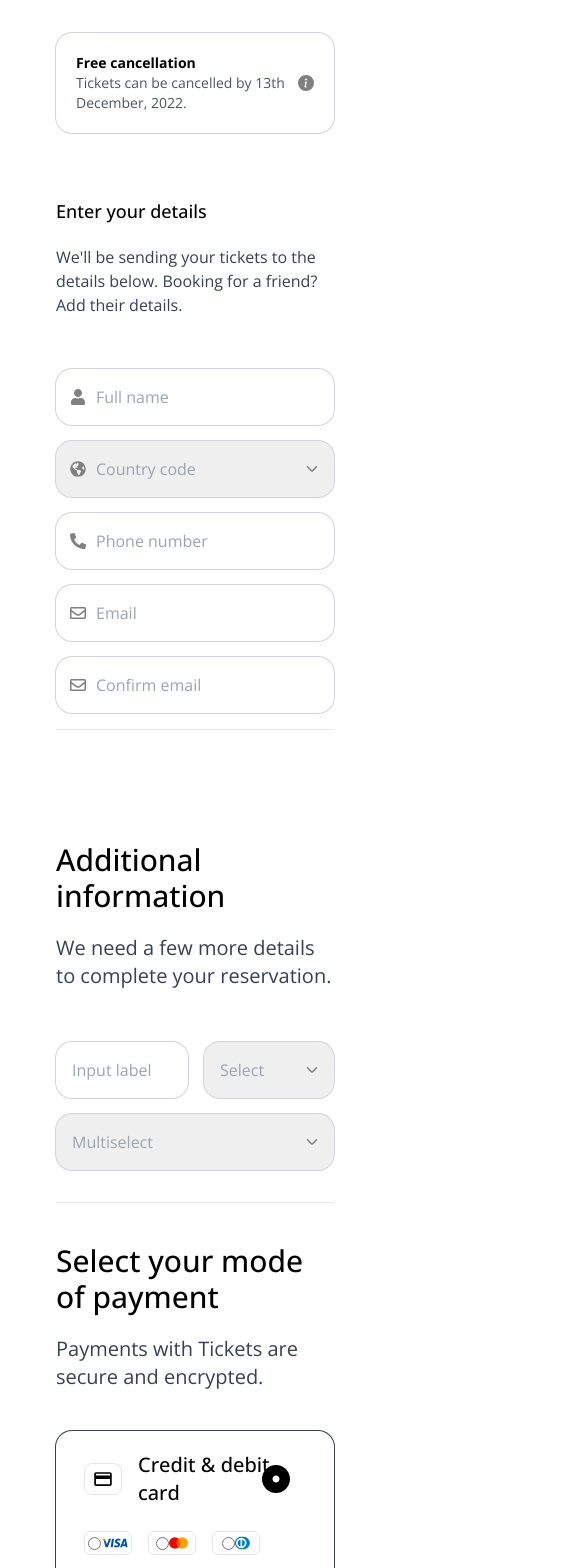
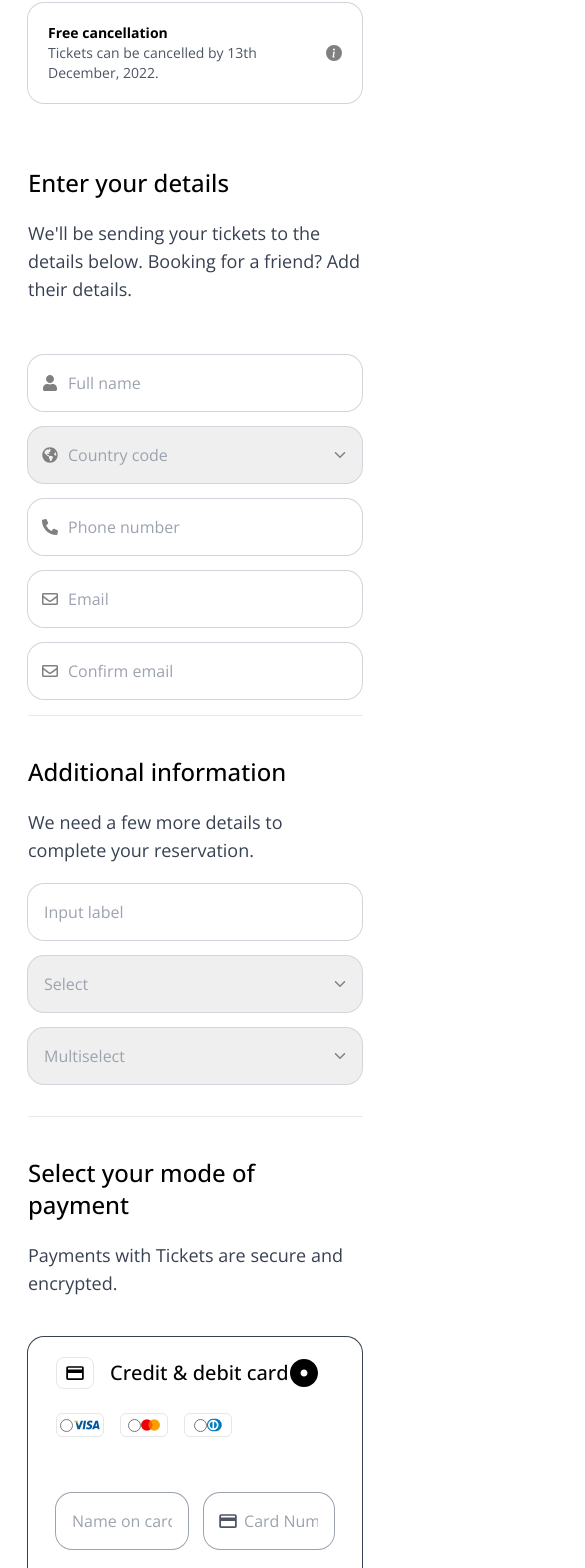
Before and after one commit to warmachine028/magnifico, a React (Vite) app: page /payment in a window 390 px wide. Shown: the part 993-2561 px from the top of the page, 585 px wide, since content can reach past the window. Built offline with nearby package versions, Linux system fonts and the light colour scheme.

Commit message:
feat: added responsiveness

```diff
--- a/src/pages/Payment.jsx
+++ b/src/pages/Payment.jsx
@@ -3,7 +3,7 @@ import { PaymentHero, AdditionalInformation, PaymentMode, TotalPayable, FAQ } fr
 
 const Payment = () => {
 	return (
-		<main className="container mx-auto sm:flex sm:flex-col px-14 py-16 font-sans">
+		<main className="container mx-auto sm:flex sm:flex-col sm:px-14 sm:py-16 px-7 py-14 font-sans">
 				<div className="sm:flex">
 					<div className="sm:mx-10 sm:w-2/3">
 						<PaymentHero />
@@ -20,8 +20,8 @@ const Payment = () => {
 				</div>
 					<hr />
 				</div>
-			<FAQ />
-			<hr className='pb-36'/>
+			{/* <FAQ />
+			<hr className='pb-36'/> */}
 		</main>
 	)
 }
--- a/src/sections/AdditionalInformation.jsx
+++ b/src/sections/AdditionalInformation.jsx
@@ -2,13 +2,13 @@ import { IoIosArrowDown } from 'react-icons/io'
 
 const AdditionalInformation = () => {
 	return (
-		<section id="aditional-information" className="my-8 pt-10">
-			<h6 className="mt-10 text-3xl font-medium">Additional information</h6>
-			<p className="py-5 text-xl font-light text-gray-700">We need a few more details to complete your reservation.</p>
-			<form className="flex flex-col gap-4 pt-8">
-				<div className="flex flex-row gap-4">
-					<input className="h-14 w-1/2 rounded-2xl px-4 ring-1 ring-gray-300 after:ml-0.5 after:text-red-500 placeholder:after:content-['*']" placeholder="Input label" required type="text" />
-					<div className="relative w-1/2">
+		<section id="aditional-information" className="my-8 sm:pt-10">
+			<h6 className="text-2xl font-medium mt-10 sm:text-3xl">Additional information</h6>
+			<p className="py-5 sm:text-xl font-light text-gray-700 text-lg">We need a few more details to complete your reservation.</p>
+			<form className="flex flex-col gap-4 sm:pt-8">
+				<div className="flex sm:flex-row flex-col gap-4">
+					<input className="h-14 sm:w-1/2 w-full rounded-2xl px-4 ring-1 ring-gray-300 after:ml-0.5 after:text-red-500 placeholder:after:content-['*']" placeholder="Input label" required type="text" />
+					<div className="relative sm:w-1/2 w-full">
 						<div className="pointer-events-none absolute inset-y-0 end-0 flex items-center pe-3.5">
 							<IoIosArrowDown color="gray" />
 						</div>
--- a/src/sections/PaymentHero.jsx
+++ b/src/sections/PaymentHero.jsx
@@ -22,8 +22,8 @@ const PaymentHero = () => {
 					<span className="sidebar-tooltip origin left absolute bottom-3 m-2 w-auto min-w-max scale-0 rounded-md bg-gray-100 p-2 text-xs font-medium text-gray-600 shadow-md transition-all duration-100 group-hover:scale-100">More info</span>
 				</div>
 			</div>
-			<h6 className="mt-10 text-lg font-medium sm:text-3xl">Enter your details</h6>
-			<p className="text-md py-5 font-light text-gray-700 sm:text-xl">We'll be sending your tickets to the details below. Booking for a friend? Add their details.</p>
+			<h6 className="mt-10 text-2xl font-medium sm:text-3xl">Enter your details</h6>
+			<p className="text-lg  py-5 font-light text-gray-700 sm:text-xl">We'll be sending your tickets to the details below. Booking for a friend? Add their details.</p>
 			<form className="pt-8">
 				<div className="relative w-full">
 					<div className="pointer-events-none absolute inset-y-0 start-0 flex items-center ps-3.5">
--- a/src/sections/PaymentMode.jsx
+++ b/src/sections/PaymentMode.jsx
@@ -5,8 +5,8 @@ import { CreditCardForm, PaymentOption } from '../components'
 const PaymentMode = () => {
 	return (
 		<section id="payment-mode" className="my-8">
-			<h6 className="mt-10 text-3xl font-medium">Select your mode of payment</h6>
-			<p className="py-5 text-xl font-light text-gray-700">Payments with Tickets are secure and encrypted.</p>
+			<h6 className="mt-10 sm:text-3xl text-2xl font-medium">Select your mode of payment</h6>
+			<p className="py-5 sm:text-xl text-lg font-light text-gray-700">Payments with Tickets are secure and encrypted.</p>
 			<PaymentOption name="Credit & debit card" defaultChecked icon={<IoMdCard className="size-5" />}>
 				<CreditCardForm />
 			</PaymentOption>
```
